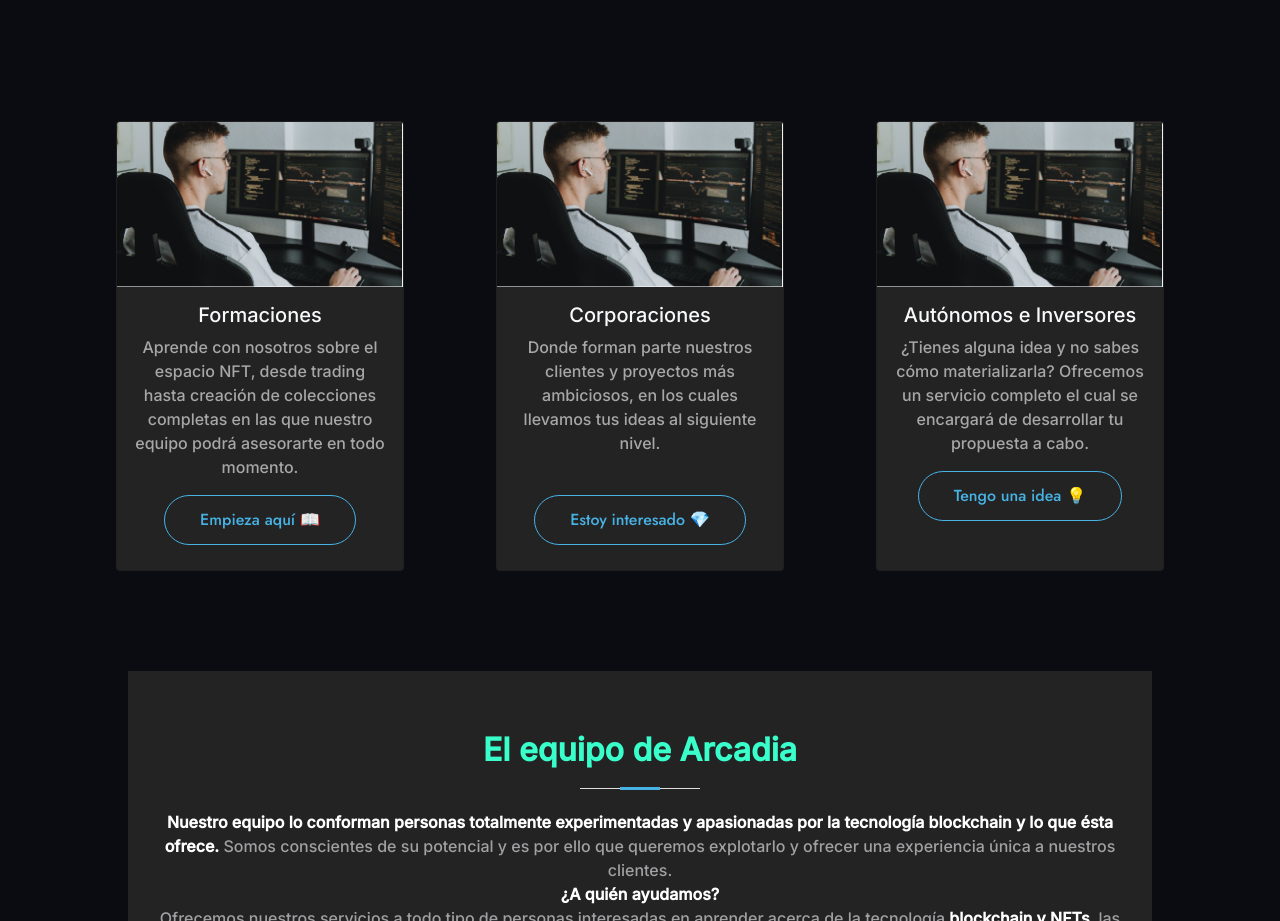
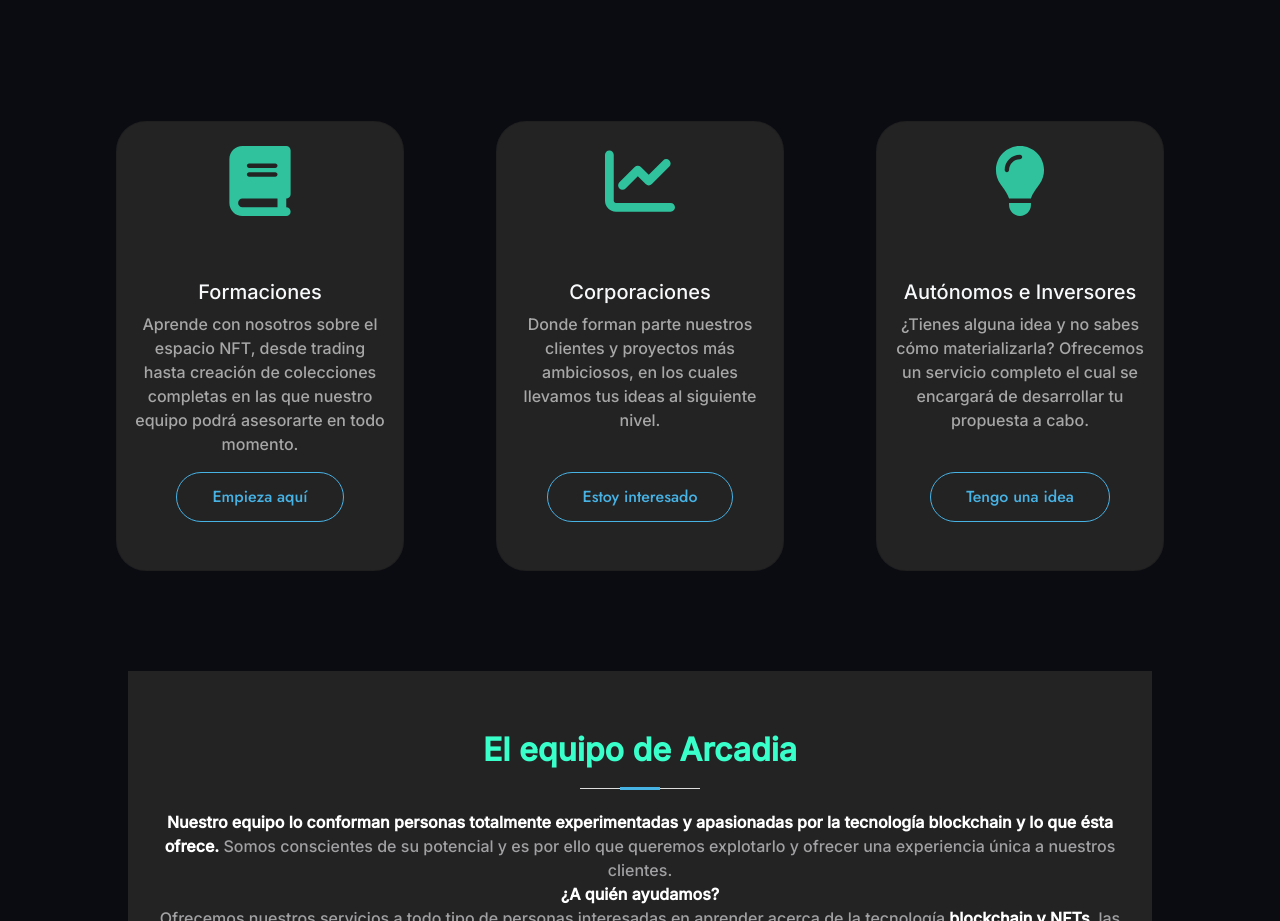
Before and after one commit to limalimon-png/arcadiaBueno, a plain HTML site: page index.html in a window 1280 px wide. Shown: the part 860-1781 px from the top of the page. Drawn offline with Linux system fonts and the light colour scheme.

Commit message:
Card Modificado

```diff
--- a/index.html
+++ b/index.html
@@ -15,7 +15,7 @@
 
     <!-- Google Fonts -->
     <link href="https://fonts.googleapis.com/css?family=Open+Sans:300,300i,400,400i,600,600i,700,700i|Jost:300,300i,400,400i,500,500i,600,600i,700,700i|Poppins:300,300i,400,400i,500,500i,600,600i,700,700i" rel="stylesheet">
-
+    <link rel="stylesheet" href="path/to/font-awesome/css/font-awesome.min.css">
     <!-- Vendor CSS Files -->
     <link href="assets/vendor/aos/aos.css" rel="stylesheet">
     <link href="assets/vendor/bootstrap/css/bootstrap.min.css" rel="stylesheet">
@@ -30,6 +30,7 @@
     <link rel="preconnect" href="https://fonts.googleapis.com">
     <link rel="preconnect" href="https://fonts.gstatic.com" crossorigin>
     <link href="https://fonts.googleapis.com/css2?family=Inter:wght@100;300;500&display=swap" rel="stylesheet">
+    <script src="https://use.fontawesome.com/releases/v6.1.0/js/all.js" crossorigin="anonymous"></script>
 
     <!-- =======================================================
   * Template Name: Arsha - v4.3.0
@@ -94,14 +95,13 @@
                 <div class="row">
 
                     <div class="col-xs-12 col-lg-4 col-xl-4" data-aos="fade-up" data-aos-delay="100">
-                        <div class="card " style="width: 18rem; height: 450px;">
-
-                            <img src="assets/img/segunda.PNG" class="card-img-top" alt="">
+                        <div class="card " style="width: 18rem; height: 450px; border-radius: 30px;">
+                            <i class="fa-solid fa-book pt-4" style="color: #2fc29d; font-size: 70px;"></i>
                             <div class="card-body">
-                                <h5 class="card-title text-light">Formaciones</h5>
+                                <h5 class="card-title text-light mt-5">Formaciones</h5>
                                 <p class="card-text">Aprende con nosotros sobre el espacio NFT, desde trading hasta creación de colecciones completas en las que nuestro equipo podrá asesorarte en todo momento.
                                 </p>
-                                <a href="formaciones.html" class="buy-btn">Empieza aquí 📖</a>
+                                <a href="formaciones.html" class="buy-btn">Empieza aquí</a>
                             </div>
                         </div>
 
@@ -109,27 +109,29 @@
                     </div>
 
                     <div class=" col-xs-12 col-lg-4 col-xl-4 mt-4 mt-lg-0" data-aos="fade-up" data-aos-delay="200">
-                        <div class="card" style="width: 18rem; height: 450px;">
-                            <img src="assets/img/segunda.PNG" class="card-img-top" alt="">
+                        <div class="card" style="width: 18rem; height: 450px; border-radius: 30px;">
+                            <i class="fa-solid fa-chart-line pt-4" style="color: #2fc29d; font-size: 70px;"></i>
+
                             <div class="card-body">
-                                <h5 class="card-title text-light">Corporaciones</h5>
+                                <h5 class="card-title text-light mt-5">Corporaciones</h5>
                                 <p class="card-text ">Donde forman parte nuestros clientes y proyectos más ambiciosos, en los cuales llevamos tus ideas al siguiente nivel.</p>
                                 <br>
-                                <a href="#" class="buy-btn">Estoy interesado 💎</a>
+                                <a href="#" class="buy-btn">Estoy interesado</a>
                             </div>
                         </div>
                     </div>
 
 
                     <div class=" col-xs-12 col-lg-4  col-xl-4 mt-4 mt-lg-0" data-aos="fade-up" data-aos-delay="300">
-                        <div class="card" style="width: 18rem; height: 450px;">
-                            <img src="assets/img/segunda.PNG" class="card-img-top" alt="">
+                        <div class="card" style="width: 18rem; height: 450px; border-radius: 30px;">
+                            <i class="fa-solid fa-lightbulb pt-4" style="color: #2fc29d; font-size: 70px;"></i>
+
                             <div class="card-body">
-                                <h5 class="card-title text-light">Autónomos e Inversores</h5>
+                                <h5 class="card-title text-light mt-5">Autónomos e Inversores</h5>
                                 <p class="card-text">¿Tienes alguna idea y no sabes cómo materializarla? Ofrecemos un servicio completo el cual se encargará de desarrollar tu propuesta a cabo.
                                 </p>
-
-                                <a href="#" class="buy-btn">Tengo una idea 💡</a>
+                                <br>
+                                <a href="#" class="buy-btn">Tengo una idea</a>
                             </div>
                         </div>
                     </div>
```
